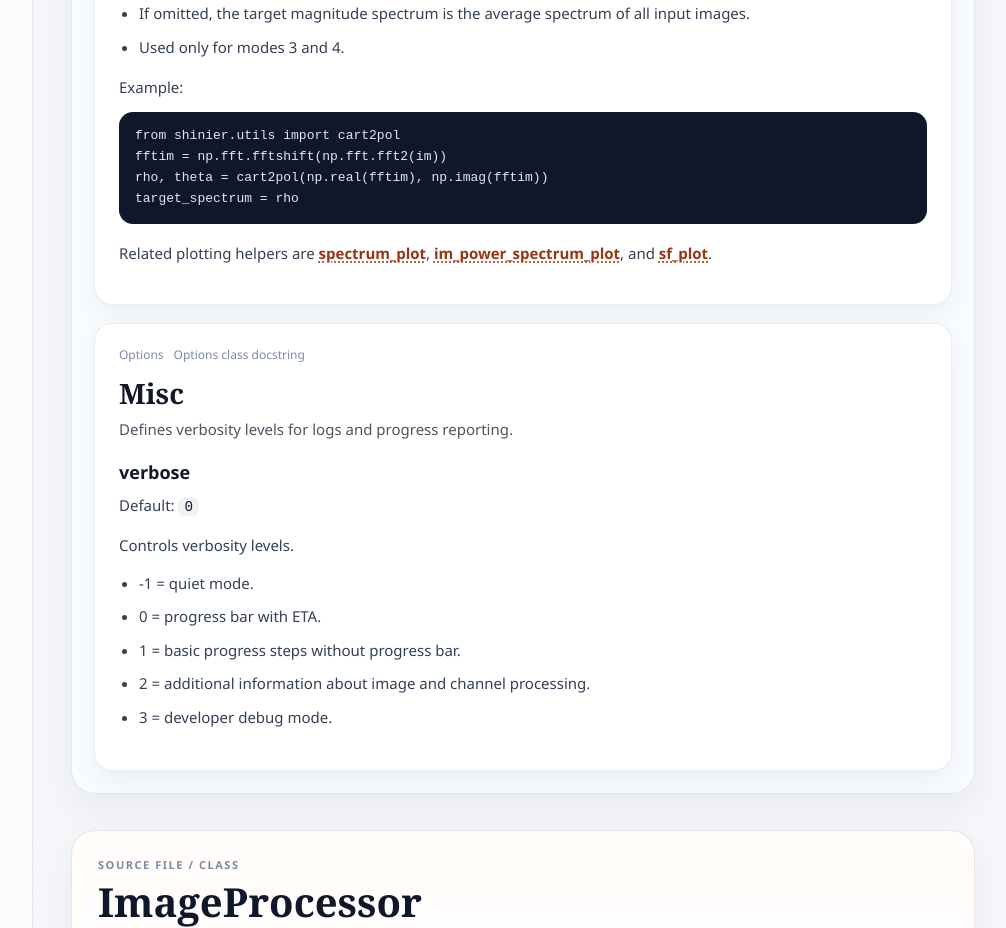
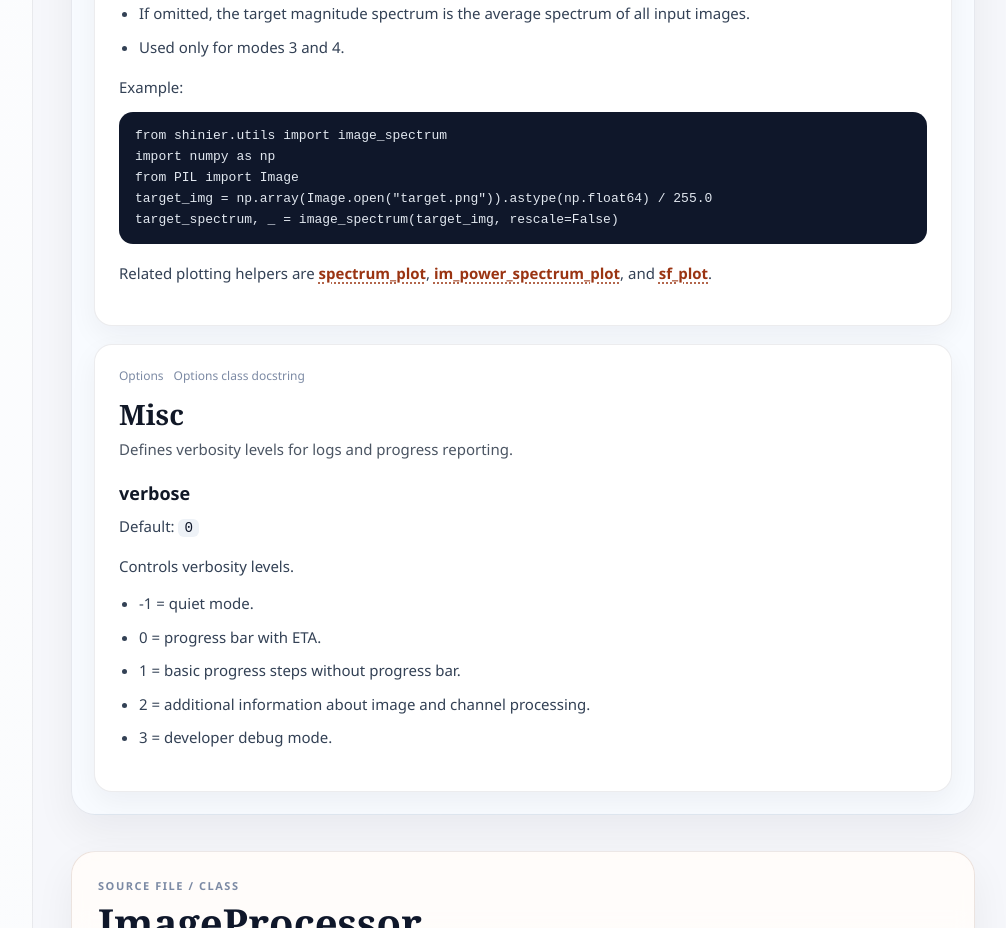
Before and after one commit to Charestlab/shinier-web, a React (Vite) app: page /#docs in a window 1280 px wide. Shown: the part 8720-9648 px from the top of the page, without its empty margins (267-1273 px from the left). Built offline with nearby package versions, Linux system fonts and the light colour scheme.

Commit message:
updated site

```diff
--- a/src/docsData.ts
+++ b/src/docsData.ts
@@ -408,10 +408,11 @@ Target magnitude spectrum.
 Example:
 
 \`\`\`
-from shinier.utils import cart2pol
-fftim = np.fft.fftshift(np.fft.fft2(im))
-rho, theta = cart2pol(np.real(fftim), np.imag(fftim))
-target_spectrum = rho
+from shinier.utils import image_spectrum
+import numpy as np
+from PIL import Image
+target_img = np.array(Image.open("target.png")).astype(np.float64) / 255.0
+target_spectrum, _ = image_spectrum(target_img, rescale=False)
 \`\`\`
 
 Related plotting helpers are {@ref utils-spectrum-plot|spectrum_plot}, {@ref utils-im-power-spectrum-plot|im_power_spectrum_plot}, and {@ref utils-sf-plot|sf_plot}.
```
